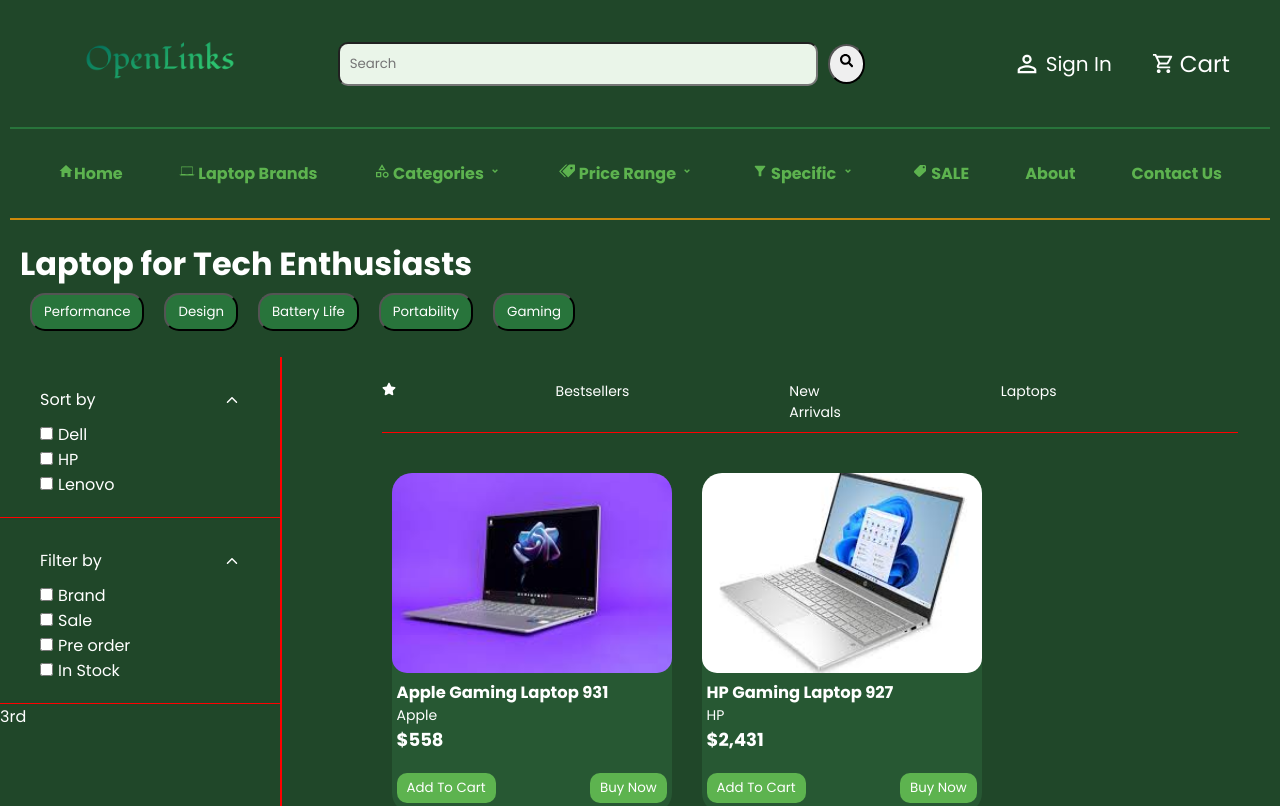
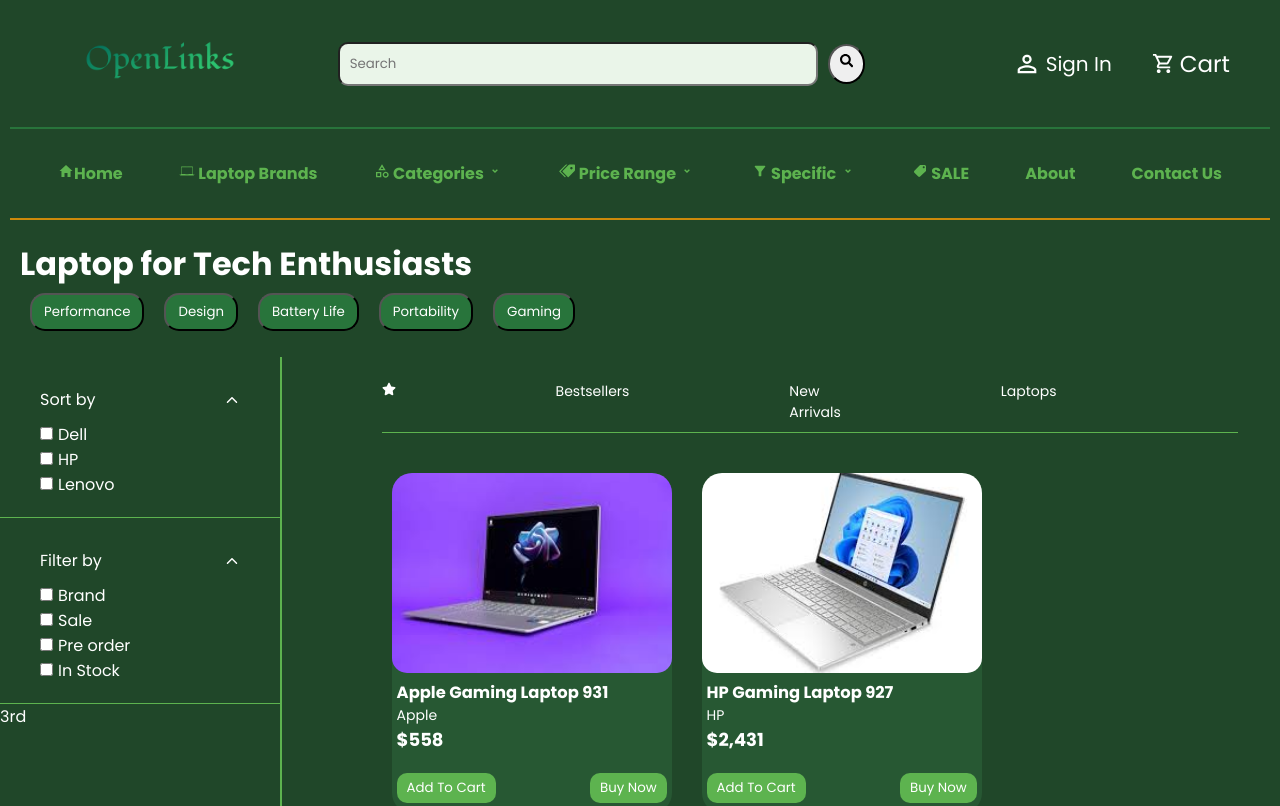
Before and after one commit to Gahbriehel/openlinks, a React (Create React App) app in the folder openlinks/: page / in a window 1280 px wide. Shown: the top 806 px of the page. Built offline with nearby package versions, Linux system fonts and the light colour scheme; data requests are answered from the project's data file.

Commit message:
refactored home component styles to use variable color for borders, enhancing consistency

```diff
--- a/openlinks/src/components/home.css
+++ b/openlinks/src/components/home.css
@@ -59,11 +59,11 @@
 
 .main .left_side {
     width: 22%;
-    border-right: 2px solid red;
+    border-right: 2px solid var(--button-color);
 }
 
 .main .left_side .sort_by {
-    border-bottom: 1px solid red;
+    border-bottom: 1px solid var(--button-color);
     /* height: 40px; */
     padding: 20px;
     padding-bottom: 20px;
@@ -93,7 +93,7 @@
 /* filter here */
 
 .main .left_side .filter_by {
-    border-bottom: 1px solid red;
+    border-bottom: 1px solid var(--button-color);
     /* height: 40px; */
     padding: 20px;
     padding-bottom: 20px;
@@ -120,7 +120,7 @@
     justify-content: space-between;
     margin: 20px;
     padding-bottom: 5px;
-    border-bottom: 1px solid red;
+    border-bottom: 1px solid var(--button-color);
 }
 
 .home_body {
```
